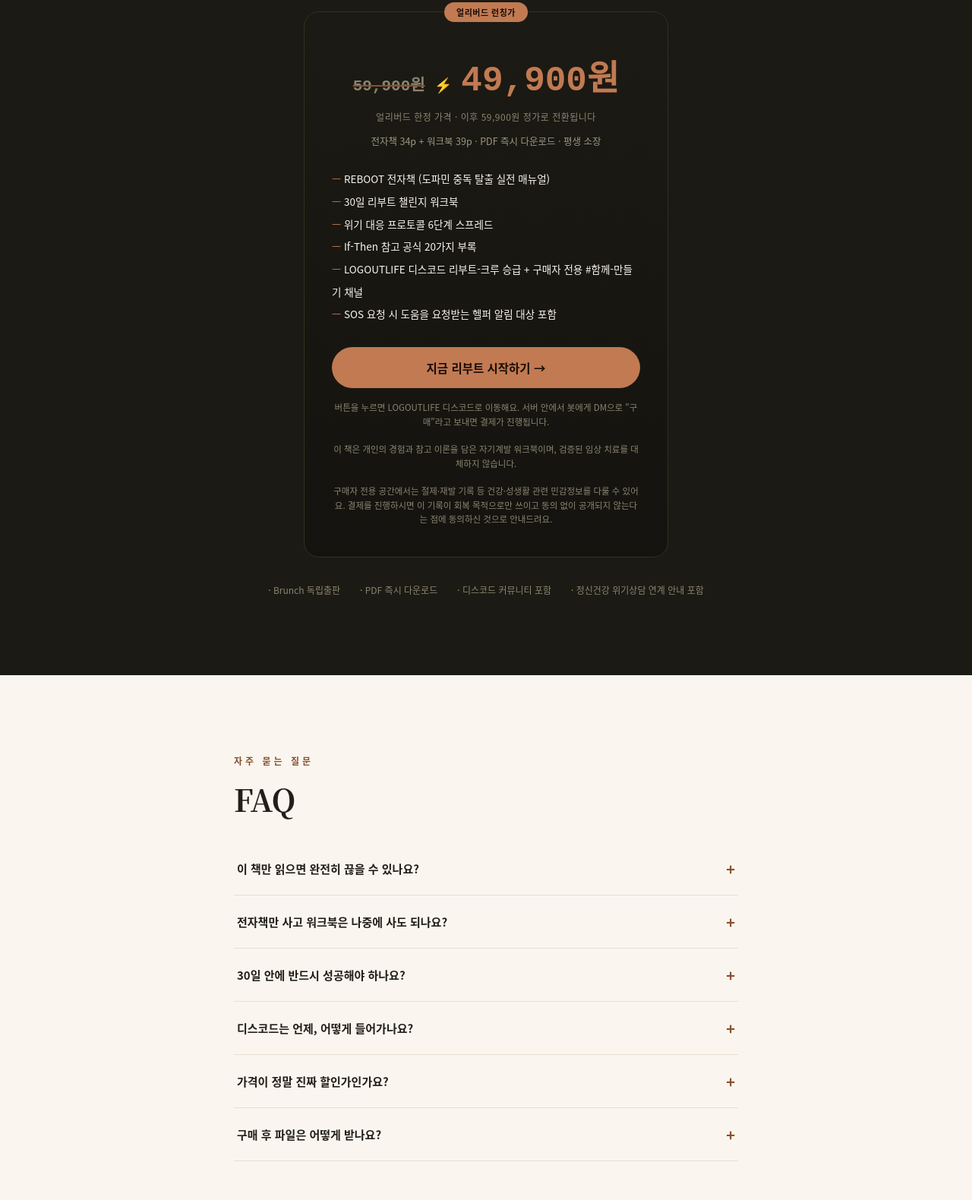
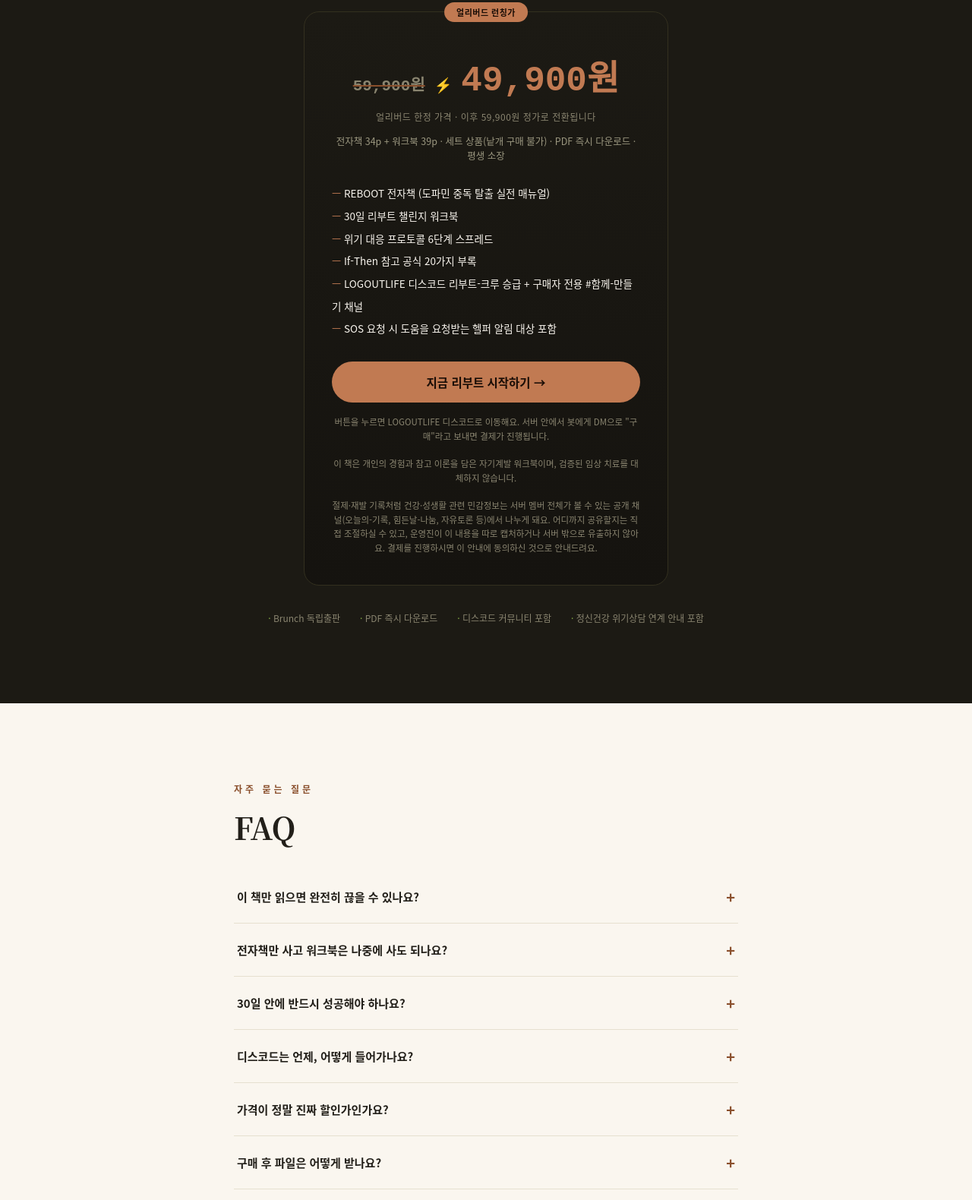
Before and after one commit to simsangu5648-rgb/logoutlifebot, a website: page public/landing.html in a window 1280 px wide. Shown: the part 7332-8912 px from the top of the page at 76% size. Drawn offline with Linux system fonts and the light colour scheme.

Commit message:
Update landing.html

```diff
--- a/public/landing.html
+++ b/public/landing.html
@@ -487,7 +487,7 @@ h2.h-serif{ font-family:"Noto Serif CJK KR",serif; font-weight:900; font-size:cl
         <span class="pc-new">49,900원</span>
       </div>
       <div class="pc-launch">얼리버드 한정 가격 · 이후 59,900원 정가로 전환됩니다</div>
-      <div class="pc-desc" style="margin-top:14px;">전자책 34p + 워크북 39p · PDF 즉시 다운로드 · 평생 소장</div>
+      <div class="pc-desc" style="margin-top:14px;">전자책 34p + 워크북 39p · 세트 상품(낱개 구매 불가) · PDF 즉시 다운로드 · 평생 소장</div>
       <ul class="pc-includes">
         <li>REBOOT 전자책 (도파민 중독 탈출 실전 매뉴얼)</li>
         <li>30일 리부트 챌린지 워크북</li>
@@ -497,7 +497,7 @@ h2.h-serif{ font-family:"Noto Serif CJK KR",serif; font-weight:900; font-size:cl
         <li>SOS 요청 시 도움을 요청받는 헬퍼 알림 대상 포함</li>
       </ul>
       <a href="https://discord.gg/9mDt3SmJUG" target="_blank" rel="noopener" class="pc-cta">지금 리부트 시작하기 →</a>
-      <div class="pc-note" id="pcNote">버튼을 누르면 LOGOUTLIFE 디스코드로 이동해요. 서버 안에서 봇에게 DM으로 "구매"라고 보내면 결제가 진행됩니다.<br><br>이 책은 개인의 경험과 참고 이론을 담은 자기계발 워크북이며, 검증된 임상 치료를 대체하지 않습니다.<br><br>구매자 전용 공간에서는 절제·재발 기록 등 건강·성생활 관련 민감정보를 다룰 수 있어요. 결제를 진행하시면 이 기록이 회복 목적으로만 쓰이고 동의 없이 공개되지 않는다는 점에 동의하신 것으로 안내드려요.</div>
+      <div class="pc-note" id="pcNote">버튼을 누르면 LOGOUTLIFE 디스코드로 이동해요. 서버 안에서 봇에게 DM으로 "구매"라고 보내면 결제가 진행됩니다.<br><br>이 책은 개인의 경험과 참고 이론을 담은 자기계발 워크북이며, 검증된 임상 치료를 대체하지 않습니다.<br><br>절제·재발 기록처럼 건강·성생활 관련 민감정보는 서버 멤버 전체가 볼 수 있는 공개 채널(오늘의-기록, 힘든날-나눔, 자유토론 등)에서 나누게 돼요. 어디까지 공유할지는 직접 조절하실 수 있고, 운영진이 이 내용을 따로 캡처하거나 서버 밖으로 유출하지 않아요. 결제를 진행하시면 이 안내에 동의하신 것으로 안내드려요.</div>
     </div>
     <div class="trust-strip reveal">
       <span>Brunch 독립출판</span>
@@ -520,7 +520,7 @@ h2.h-serif{ font-family:"Noto Serif CJK KR",serif; font-weight:900; font-size:cl
     </div>
     <div class="faq-item">
       <div class="faq-q">전자책만 사고 워크북은 나중에 사도 되나요?<span class="plus">+</span></div>
-      <div class="faq-a"><p>전자책만으로도 뇌과학 이해와 If-Then 설계 원리를 배울 수 있지만, 실제로 30일간 진단→확정→실행을 기록하려면 워크북이 필요합니다. 두 책은 서로의 페이지를 참조하도록 설계되어 있어, 번들로 함께 사용하시길 권합니다.</p></div>
+      <div class="faq-a"><p>전자책과 워크북은 하나의 세트 상품으로 판매되어, 따로 나눠서 구매하실 수는 없어요. 전자책만으로도 뇌과학 이해와 If-Then 설계 원리를 배울 수 있지만, 실제로 30일간 진단→확정→실행을 기록하려면 워크북이 필요합니다. 두 책은 서로의 페이지를 참조하도록 설계되어 있어, 세트로 함께 보내드려요.</p></div>
     </div>
     <div class="faq-item">
       <div class="faq-q">30일 안에 반드시 성공해야 하나요?<span class="plus">+</span></div>
@@ -663,7 +663,7 @@ document.querySelectorAll('.faq-item').forEach(item=>{
     document.querySelectorAll('a.pc-cta').forEach(function(a){ a.href = payHref; });
     var note = document.getElementById('pcNote');
     if (note) {
-      note.innerHTML = '버튼을 누르면 본인 전용 결제 페이지로 바로 연결돼요.<br><br>이 책은 개인의 경험과 참고 이론을 담은 자기계발 워크북이며, 검증된 임상 치료를 대체하지 않습니다.<br><br>구매자 전용 공간에서는 절제·재발 기록 등 건강·성생활 관련 민감정보를 다룰 수 있어요. 결제를 진행하시면 이 기록이 회복 목적으로만 쓰이고 동의 없이 공개되지 않는다는 점에 동의하신 것으로 안내드려요.';
+      note.innerHTML = '버튼을 누르면 본인 전용 결제 페이지로 바로 연결돼요.<br><br>이 책은 개인의 경험과 참고 이론을 담은 자기계발 워크북이며, 검증된 임상 치료를 대체하지 않습니다.<br><br>절제·재발 기록처럼 건강·성생활 관련 민감정보는 서버 멤버 전체가 볼 수 있는 공개 채널(오늘의-기록, 힘든날-나눔, 자유토론 등)에서 나누게 돼요. 어디까지 공유할지는 직접 조절하실 수 있고, 운영진이 이 내용을 따로 캡처하거나 서버 밖으로 유출하지 않아요. 결제를 진행하시면 이 안내에 동의하신 것으로 안내드려요.';
     }
   } catch (e) { /* uid 파싱 실패 시 기본 디스코드 링크 그대로 사용 */ }
 })();
```
